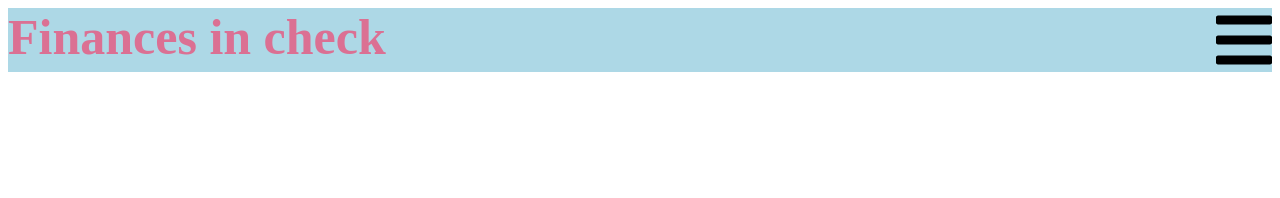
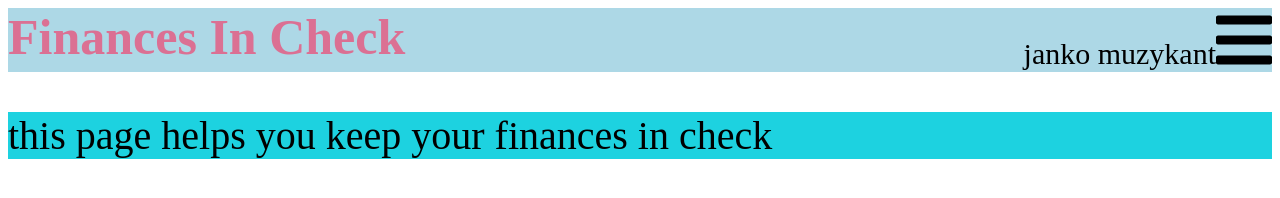
Before and after one commit to maciekmalek/finances-in-check, a Gatsby site: page / in a window 1280 px wide. Built offline with nearby package versions, Linux system fonts and the light colour scheme; Gatsby itself is replaced by a stand-in of ours.

Commit message:
some changes, using graphql queries, added body

```diff
--- a/gatsby-config.js
+++ b/gatsby-config.js
@@ -1,7 +1,8 @@
 module.exports = {
   siteMetadata: {
-      title: `Finances In Check`,
-    siteUrl: `https://www.yourdomain.tld`
+    title: `Finances In Check`,
+    description: `this page helps you keep your finances in check`,
+    username: `janko muzykant`,
   },
-  plugins: ["gatsby-plugin-styled-components", "gatsby-plugin-react-helmet"]
+  plugins: ["gatsby-plugin-styled-components", "gatsby-plugin-react-helmet"],
 };
--- a/package.json
+++ b/package.json
@@ -22,9 +22,14 @@
     "gatsby": "^4.5.3",
     "gatsby-plugin-react-helmet": "^5.5.0",
     "gatsby-plugin-styled-components": "^5.5.0",
+    "mobx": "^6.3.12",
+    "mobx-react": "^7.2.1",
     "react": "^17.0.1",
     "react-dom": "^17.0.1",
     "react-helmet": "^6.1.0",
     "styled-components": "^5.3.3"
+  },
+  "devDependencies": {
+    "@types/styled-components": "^5.1.20"
   }
 }
--- /dev/null
+++ b/src/components/Body.tsx
@@ -0,0 +1,15 @@
+import React from "react";
+import styled from "styled-components";
+
+const DummyText = styled.p`
+  background: #1dd2e0;
+  font-size: 40px;
+`;
+
+export default function Body(props) {
+  return (
+    <div>
+      <DummyText>{props.site.siteMetadata.description}</DummyText>
+    </div>
+  );
+}
--- a/src/components/Layout.tsx
+++ b/src/components/Layout.tsx
@@ -1,35 +1,12 @@
 import * as React from "react";
+import Body from "./Body";
 import Navbar from "./Navbar";
 
-class Layout extends React.Component {
-  render(): React.ReactNode {
-    return (
-      <Navbar
-        path={""}
-        uri={""}
-        location={undefined}
-        navigate={undefined}
-        children={undefined}
-        params={undefined}
-        pageResources={{
-          component: undefined,
-          json: {
-            data: undefined,
-            pageContext: undefined,
-          },
-          page: {
-            componentChunkName: "",
-            path: "",
-            webpackCompilationHash: "",
-            matchPath: "",
-          },
-        }}
-        data={undefined}
-        pageContext={undefined}
-        serverData={undefined}
-      ></Navbar>
-    );
-  }
+export default function Layout(props) {
+  return (
+    <div>
+      <Navbar {...props}></Navbar>
+      <Body {...props}></Body>
+    </div>
+  );
 }
-
-export default Layout;
--- a/src/components/Navbar.tsx
+++ b/src/components/Navbar.tsx
@@ -1,4 +1,3 @@
-import { PageProps } from "gatsby";
 import React from "react";
 import styled from "styled-components";
 import { FontAwesomeIcon } from "@fortawesome/react-fontawesome";
@@ -14,16 +13,21 @@ const Title = styled.span`
   font-size: 50px;
   color: palevioletred;
 `;
-const MenuBurger = styled.div``;
+const Menu = styled.div``;
 
-export default function Navbar(props: PageProps) {
+const LoginName = styled.span`
+  font-size: 30px;
+`;
+
+export default function Navbar(props) {
   return (
     <div>
       <Header>
-        <Title>Finances in check</Title>
-        <MenuBurger>
+        <Title>{props.site.siteMetadata.title}</Title>
+        <Menu>
+          <LoginName>{props.site.siteMetadata.username}</LoginName>
           <FontAwesomeIcon icon={faBars} size="4x" />
-        </MenuBurger>
+        </Menu>
       </Header>
     </div>
   );
--- a/src/pages/index.tsx
+++ b/src/pages/index.tsx
@@ -1,14 +1,19 @@
 import React from "react";
-import { PageProps } from "gatsby";
+import { PageProps, graphql, useStaticQuery } from "gatsby";
 import Layout from "../components/Layout";
-class IndexRoute extends React.Component {
-  constructor(props: PageProps) {
-    super(props);
-    this.state = { items: [], text: "" };
-  }
-  render(): React.ReactNode {
-    return <Layout {...this.props}></Layout>;
-  }
+
+export default function IndexRoute() {
+  const props = useStaticQuery(graphql`
+    query IndexQuery {
+      site {
+        siteMetadata {
+          title
+          description
+          username
+        }
+      }
+    }
+  `);
+
+  return <Layout {...props}></Layout>;
 }
-
-export default IndexRoute;
```
Also changed, not shown: 1 other file.
